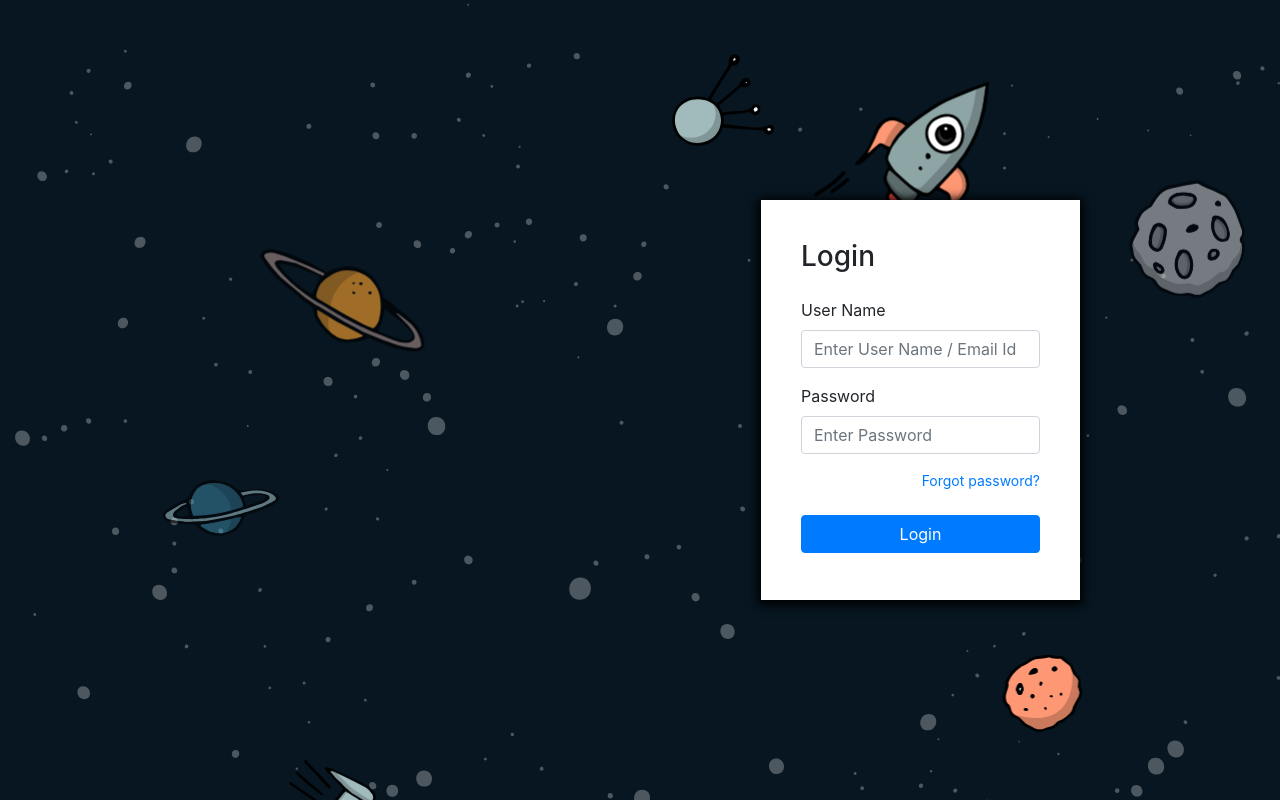
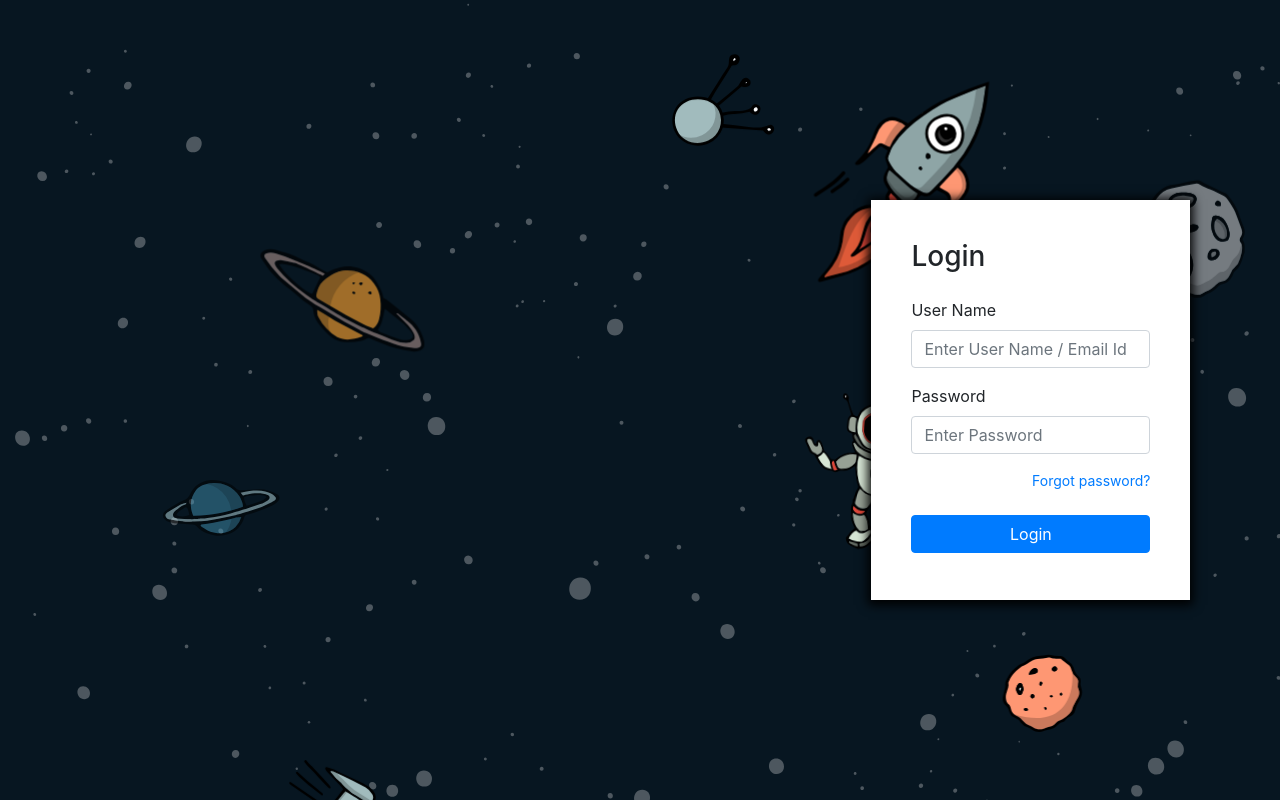
Before and after one commit to lakshmikanthkumar/loginpage.github.io, a plain HTML site: page index.html in a window 1280 px wide. Drawn offline with nearby package versions, Linux system fonts and the light colour scheme.

Commit message:
Update index.html

```diff
--- a/index.html
+++ b/index.html
@@ -345,7 +345,7 @@
                 padding:40px;
                 position: absolute;
                 top:50%;
-                right:200px;
+                right:7%;
                 transform:translate(0%, -50%);
                 box-shadow: 0px 2px 10px 3px #000;
             }
```
